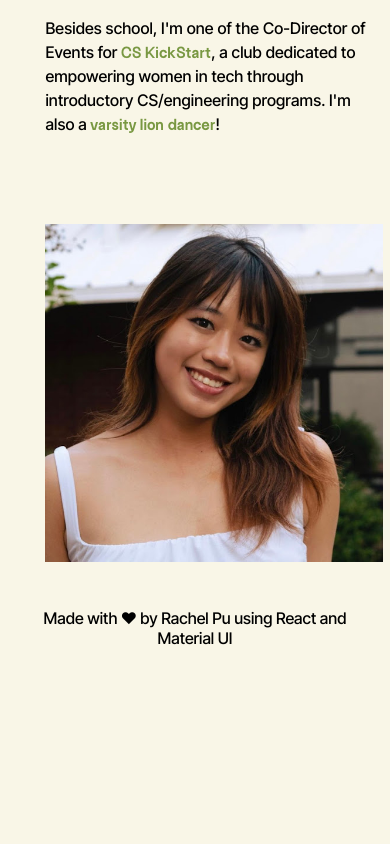
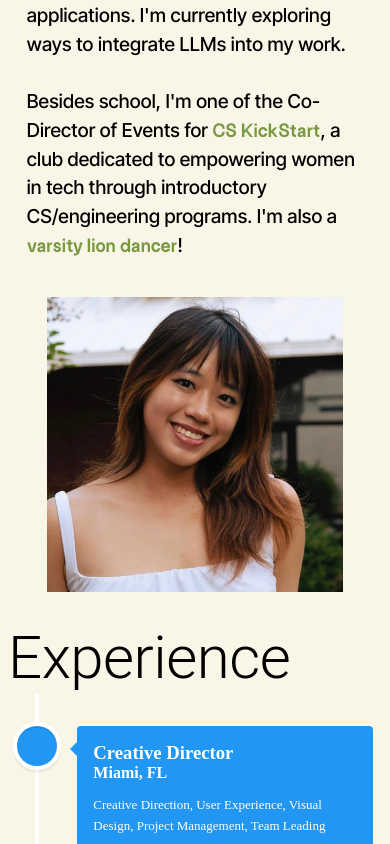
Before and after one commit to rachel-pu/rachel-pu-portfolio, a React (Create React App) app: page /#/ in a window 390 px wide. Shown: the part 1156-2000 px from the top of the page. Before the commit the page ends 1858 px from the top, so only its background shows below. Built offline with nearby package versions, Linux system fonts and the light colour scheme.

Commit message:
adjusting about, created experience

```diff
--- a/package.json
+++ b/package.json
@@ -16,6 +16,7 @@
     "react-router-dom": "^6.26.1",
     "react-router-hash-link": "^2.4.3",
     "react-scripts": "5.0.1",
+    "react-vertical-timeline-component": "^3.6.0",
     "typewriter-effect": "^2.21.0",
     "web-vitals": "^2.1.4"
   },
--- a/src/css/About.css
+++ b/src/css/About.css
@@ -1,10 +1,13 @@
-.about-me{
+.about-page{
     height: 100vh;
     font-variant-ligatures: no-common-ligatures;
+    margin-bottom: 7%;
+    /*background-color: red;*/
+    /*padding: 10% 10%;*/
 }
 
 .about-me-description{
-    font-size: 1.45rem;
+    font-size: 1.45rem !important;
 }
 
 .rachel-image{
@@ -14,32 +17,45 @@
 /* when screen size changes, these are the changes*/
 @media (max-width: 1400px) {
     .about-me-description{
-        font-size: 1.35rem;
+        font-size: 1.35rem !important;
     }
 }
 
 @media (max-width: 1200px) {
     .about-me-description{
-        font-size: 1.25rem;
+        font-size: 1.25rem !important;
     }
     .rachel-image{
-        width: 50vh;
+        width: 45vh;
+    }
+    /*.about-page{*/
+    /*    margin-bottom: 15%;*/
+    /*}*/
 
-    }
 }
 
 @media (max-width: 992px) {
     .about-me-description{
-        font-size: 1.2rem;
+        font-size: 1.2rem !important;
     }
+    /*.about-page{*/
+    /*    margin-bottom: 20%;*/
+    /*}*/
 }
 
 @media (max-width: 768px) {
-
+    /*.about-page{*/
+    /*    margin-bottom: 35%;*/
+    /*}*/
 }
 
 @media (max-width: 576px) {
     .rachel-image{
-        width: 40vh;
+        width: 35vh;
     }
+    /*.about-page{*/
+    /*    height:100%;*/
+    /*    margin-bottom: 45%;*/
+    /*}*/
+
 }
--- a/src/css/Experience.css
+++ b/src/css/Experience.css
@@ -0,0 +1,3 @@
+.experience-page{
+    height: 200vh;
+}
--- a/src/pages/About.js
+++ b/src/pages/About.js
@@ -7,17 +7,20 @@ function About(){
     const isHalfScreen = useMediaQuery('(max-width:992px)');
 
     return (
-        <div className="about-page" id="about">
+        <Box className="about-page" id="about" display="flex" justifyContent="center" alignItems="center">
             <Grid container
                   spacing={5}
                   direction={isHalfScreen ? 'column' : 'row'}
-                  sx={{paddingLeft: '10%', paddingRight: '10%'}}>
+                  rowSpacing={1}
+                  sx={{paddingLeft: '5%', paddingRight: '5%'}}>
                 {/* about me description*/}
                 <Grid item xs >
                     {/* header */}
                     <Typography variant="h2" sx={{fontFamily:'Liga-Sans-Bold'}}>About Me</Typography>
+
                     {/* description */}
-                    <Typography className = "about-me-description" sx={{fontFamily: 'InterTight-Medium', lineHeight:'1.5'}}> I'm an undergrad pursuing a B.S. in
+                    <Typography className = "about-me-description" sx={{fontFamily: 'InterTight-Medium', lineHeight:'1.5'}}>
+                        I'm an undergrad pursuing a B.S. in
                         <span style={{color: "#799842", fontFamily:"Liga-Sans-Bold"}}> Computer Science</span>, minor in
                         <span style={{color: "#799842", fontFamily:"Liga-Sans-Bold"}}> Digital Arts & Sciences</span>, and UF's Certificate in
                         <span style={{color: "#799842", fontFamily:"Liga-Sans-Bold"}}> AI Fundamentals and Applications. </span>
@@ -39,9 +42,10 @@ function About(){
                 <Grid item xs>
                     <Box display="flex" justifyContent="center" alignItems="center" height="100%">
                         <img className="rachel-image" src='/files/unnamed.jpg' />
-                    </Box>                </Grid>
+                    </Box>
+                </Grid>
             </Grid>
-        </div>
+        </Box>
     );
 
 }
--- a/src/pages/Experience.js
+++ b/src/pages/Experience.js
@@ -1,8 +1,106 @@
 import React from 'react';
+import '../css/Experience.css';
+import {Typography} from "@mui/material";
+import {VerticalTimeline, VerticalTimelineElement} from "react-vertical-timeline-component";
+import "react-vertical-timeline-component/style.min.css";
 
 function Experience(){
     return (
-        <div className="experience-page" id="experience"></div>
+        <div className="experience-page" id="experience">
+            <Typography variant='h2'>Experience</Typography>
+            <VerticalTimeline>
+                <VerticalTimelineElement
+                    className="vertical-timeline-element--work"
+                    contentStyle={{ background: 'rgb(33, 150, 243)', color: '#fff' }}
+                    contentArrowStyle={{ borderRight: '7px solid  rgb(33, 150, 243)' }}
+                    date="2011 - present"
+                    iconStyle={{ background: 'rgb(33, 150, 243)', color: '#fff' }}
+                    // icon={<WorkIcon />}
+                >
+                    <h3 className="vertical-timeline-element-title">Creative Director</h3>
+                    <h4 className="vertical-timeline-element-subtitle">Miami, FL</h4>
+                    <p>
+                        Creative Direction, User Experience, Visual Design, Project Management, Team Leading
+                    </p>
+                </VerticalTimelineElement>
+                <VerticalTimelineElement
+                    className="vertical-timeline-element--work"
+                    date="2010 - 2011"
+                    iconStyle={{ background: 'rgb(33, 150, 243)', color: '#fff' }}
+                    // icon={<WorkIcon />}
+                >
+                    <h3 className="vertical-timeline-element-title">Art Director</h3>
+                    <h4 className="vertical-timeline-element-subtitle">San Francisco, CA</h4>
+                    <p>
+                        Creative Direction, User Experience, Visual Design, SEO, Online Marketing
+                    </p>
+                </VerticalTimelineElement>
+                <VerticalTimelineElement
+                    className="vertical-timeline-element--work"
+                    date="2008 - 2010"
+                    iconStyle={{ background: 'rgb(33, 150, 243)', color: '#fff' }}
+                    // icon={<WorkIcon />}
+                >
+                    <h3 className="vertical-timeline-element-title">Web Designer</h3>
+                    <h4 className="vertical-timeline-element-subtitle">Los Angeles, CA</h4>
+                    <p>
+                        User Experience, Visual Design
+                    </p>
+                </VerticalTimelineElement>
+                <VerticalTimelineElement
+                    className="vertical-timeline-element--work"
+                    date="2006 - 2008"
+                    iconStyle={{ background: 'rgb(33, 150, 243)', color: '#fff' }}
+                    // icon={<WorkIcon />}
+                >
+                    <h3 className="vertical-timeline-element-title">Web Designer</h3>
+                    <h4 className="vertical-timeline-element-subtitle">San Francisco, CA</h4>
+                    <p>
+                        User Experience, Visual Design
+                    </p>
+                </VerticalTimelineElement>
+                <VerticalTimelineElement
+                    className="vertical-timeline-element--education"
+                    date="April 2013"
+                    iconStyle={{ background: 'rgb(233, 30, 99)', color: '#fff' }}
+                    // icon={<SchoolIcon />}
+                >
+                    <h3 className="vertical-timeline-element-title">Content Marketing for Web, Mobile and Social Media</h3>
+                    <h4 className="vertical-timeline-element-subtitle">Online Course</h4>
+                    <p>
+                        Strategy, Social Media
+                    </p>
+                </VerticalTimelineElement>
+                <VerticalTimelineElement
+                    className="vertical-timeline-element--education"
+                    date="November 2012"
+                    iconStyle={{ background: 'rgb(233, 30, 99)', color: '#fff' }}
+                    // icon={<SchoolIcon />}
+                >
+                    <h3 className="vertical-timeline-element-title">Agile Development Scrum Master</h3>
+                    <h4 className="vertical-timeline-element-subtitle">Certification</h4>
+                    <p>
+                        Creative Direction, User Experience, Visual Design
+                    </p>
+                </VerticalTimelineElement>
+                <VerticalTimelineElement
+                    className="vertical-timeline-element--education"
+                    date="2002 - 2006"
+                    iconStyle={{ background: 'rgb(233, 30, 99)', color: '#fff' }}
+                    // icon={<SchoolIcon />}
+                >
+                    <h3 className="vertical-timeline-element-title">Bachelor of Science in Interactive Digital Media Visual Imaging</h3>
+                    <h4 className="vertical-timeline-element-subtitle">Bachelor Degree</h4>
+                    <p>
+                        Creative Direction, Visual Design
+                    </p>
+                </VerticalTimelineElement>
+                <VerticalTimelineElement
+                    iconStyle={{ background: 'rgb(16, 204, 82)', color: '#fff' }}
+                    // icon={<StarIcon />}
+                />
+            </VerticalTimeline>
+        </div>
     );
 
 }
--- a/src/pages/Extracurriculars.js
+++ b/src/pages/Extracurriculars.js
@@ -2,7 +2,9 @@ import React from 'react';
 
 function Extracurriculars(){
     return (
-        <div className="extracurriculars-page" id="extracurriculars"></div>
+        <div className="extracurriculars-page" id="extracurriculars">
+
+        </div>
     );
 
 }
--- a/src/pages/Header.js
+++ b/src/pages/Header.js
@@ -58,7 +58,7 @@ function Header(){
         </AppBar>
 
     {/* header text box */}
-    <div className="home-main-header" id="home">
+    <Box className="home-main-header" id="home" >
         <h1>hello! i'm</h1>
         {/* typewriter animation */}
         <Typewriter
@@ -151,7 +151,7 @@ function Header(){
         </Grid>
         </Box>
 
-        </div>
+        </Box>
     </div>
 
     );
```
Also changed, not shown: 1 other file (tests, documents, lock files or other folders).
